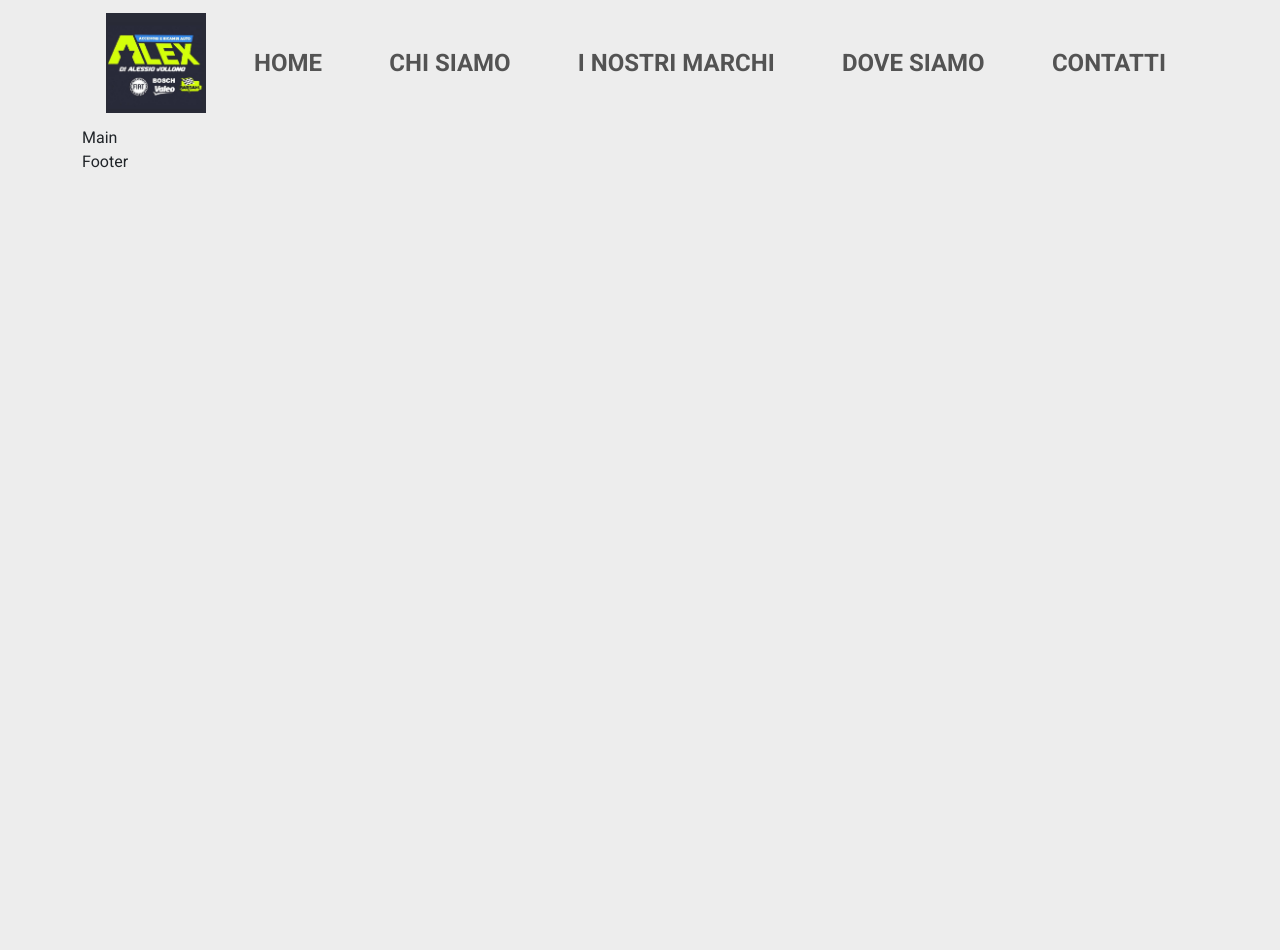
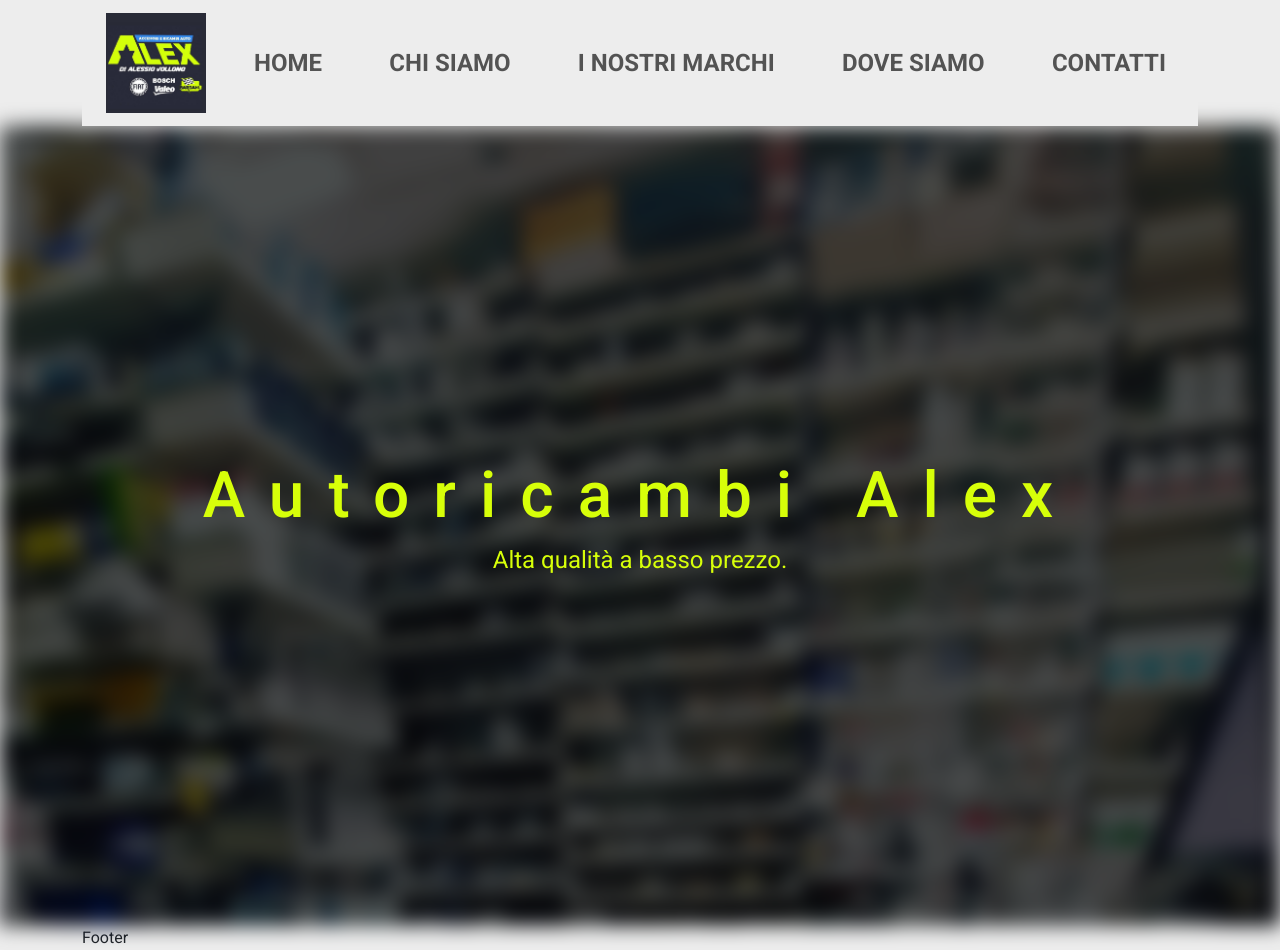
Before and after one commit to marcocnc/autoricambi-alex, a React (Vite) app: page / in a window 1280 px wide. Before the commit the page ends 800 px from the top, so only its background shows below. Built offline with nearby package versions, Linux system fonts and the light colour scheme.

Commit message:
feat: created jumbotron section

```diff
--- /dev/null
+++ b/src/components/partials/Jumbotron/Jumbotron.jsx
@@ -0,0 +1,12 @@
+
+const Jumbotron = () => {
+    return (
+        <section id="jumbotron">
+            <div className="bg"></div>
+            <h1 className="jumbo-title">Autoricambi Alex</h1>
+            <p className="jumbo-desc">Alta qualità a basso prezzo.</p>
+        </section>
+    )
+}
+
+export default Jumbotron
--- a/src/components/structure/Main.jsx
+++ b/src/components/structure/Main.jsx
@@ -1,7 +1,9 @@
+import Jumbotron from "../partials/Jumbotron/Jumbotron.jsx";
+
 const Main = () => {
-  return (
-    <div>Main</div>
-  )
+    return (
+        <Jumbotron />
+    )
 }
 
 export default Main;
--- a/src/scss/index.scss
+++ b/src/scss/index.scss
@@ -1,5 +1,6 @@
 @use './vars/vars.scss' as *;
 @import './partials/Header/header.scss';
+@import './partials//Jumbotron/jumbotron.scss';
 
 body {
   background-color: $main_bg_color;
--- /dev/null
+++ b/src/scss/partials/Jumbotron/jumbotron.scss
@@ -0,0 +1,33 @@
+$color_1: #d7ff09;
+
+#jumbotron {
+	height: 100vh;
+	display: flex;
+	justify-content: center;
+	align-items: center;
+	flex-direction: column;
+	.bg {
+		background-image: url("../../../assets/img/jumbo.jpg"); //TODO: Fix path
+		background-repeat: no-repeat;
+		background-size: cover;
+		filter: blur(10px) brightness(0.3);
+		background-position: top;
+		background-attachment: fixed;
+		height: 100%;
+		width: 100%;
+		position: absolute;
+	}
+	.jumbo-title {
+		letter-spacing: 24px;
+		font-size: 64px;
+		color: $color_1;
+		z-index: 1;
+	}
+	.jumbo-desc {
+		font-size: 24px;
+	}
+}
+.jumbo-desc {
+	color: $color_1;
+	z-index: 1;
+}
```
Also changed, not shown: src/assets/img/jumbo.jpg (added).
